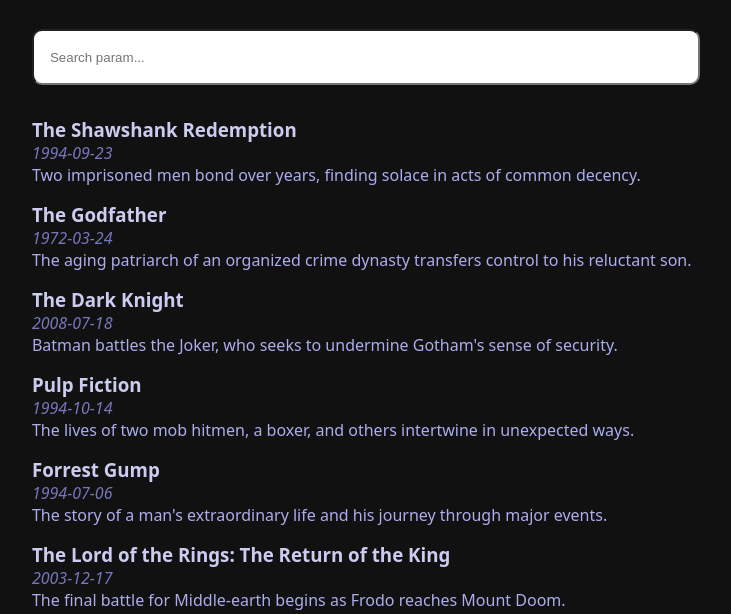
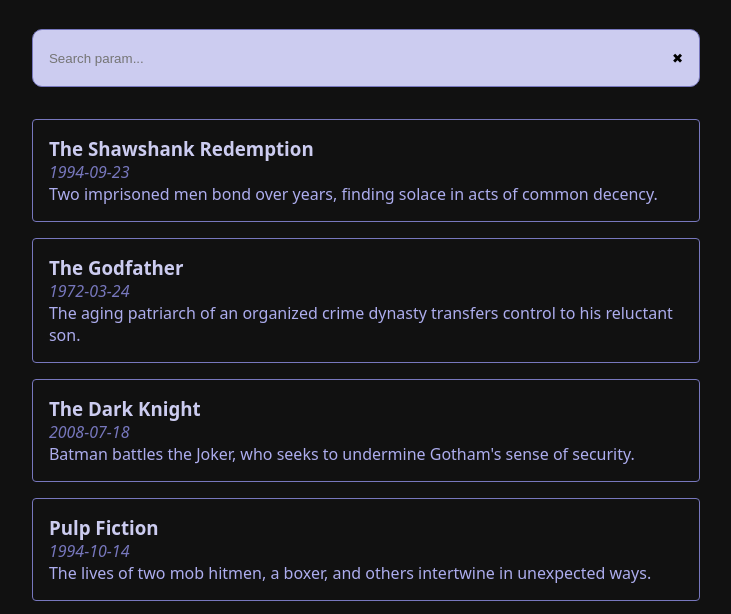
Before and after one commit to Armando284/search-engine, a plain HTML site: page index.html in a window 1280 px wide. Shown: the part 110-724 px from the top of the page, without its empty margins (274-1005 px from the left). Drawn offline with Linux system fonts and the light colour scheme.

Commit message:
Feat: Finishes fuzzy finder

```diff
--- a/index.html
+++ b/index.html
@@ -12,7 +12,10 @@
       <h1>Movie Search Engine</h1>
       <section>
         <form id="search-form">
-          <input type="text" id="search-input" placeholder="Search param...">
+          <div class="input-group">
+            <input type="text" id="search-input" placeholder="Search param...">
+            <button id="search-clear">&#10006;</button>
+          </div>
         </form>
       </section>
       <section id="results">
--- a/main.js
+++ b/main.js
@@ -7,6 +7,7 @@ const $ = (tag) => document.querySelector(tag)
 const $searchInput = $('#search-input')
 const $results = $('#results')
 const $cardTemplate = $('#card-template')
+const $searchClear = $('#search-clear')
 
 const debouncer = (fn, delay) => {
   let timeoutId
@@ -22,6 +23,12 @@ const debouncer = (fn, delay) => {
 
 $searchInput.oninput = (e) => {
   debouncer(searchData, 300)(e.target.value)
+}
+
+$searchClear.onclick = (e) => {
+  e.preventDefault()
+  $searchInput.value = ''
+  renderData(data)
 }
 
 const includes = (haystack, needle) => {
--- a/style.css
+++ b/style.css
@@ -10,6 +10,7 @@
   --light-primary: rgb(204, 204, 240);
   --light-secondary: rgb(173, 173, 238);
   --light-tertiary: rgb(119, 119, 189);
+  --shadow-color: rgba(119, 119, 189, .3);
 }
 
 body {
@@ -45,13 +46,32 @@ section {
   width: 100%;
 }
 
-input {
+.input-group {
   width: 100%;
-  height: 56px;
+  padding: 0 16px;
+  display: flex;
+  justify-content: space-between;
+  align-items: center;
+  border: var(--light-tertiary) 1px solid;
   border-radius: 10px;
-  padding: 0 16px;
-  outline: none;
+  background: var(--light-primary);
+
+  input {
+    width: 100%;
+    height: 56px;
+    outline: none;
+    border: none;
+    background: transparent;
+  }
+
+  button {
+    outline: none;
+    border: none;
+    background: transparent;
+    cursor: pointer;
+  }
 }
+
 
 #results {
   display: flex;
@@ -64,3 +84,15 @@ input {
 i {
   color: var(--light-tertiary);
 }
+
+.card {
+  width: 100%;
+  padding: 16px;
+  border: var(--light-tertiary) 1px solid;
+  border-radius: 4px;
+  transition: box-shadow 300ms ease-in-out;
+
+  &:hover {
+    box-shadow: 0 0 32px 4px var(--shadow-color);
+  }
+}
```
